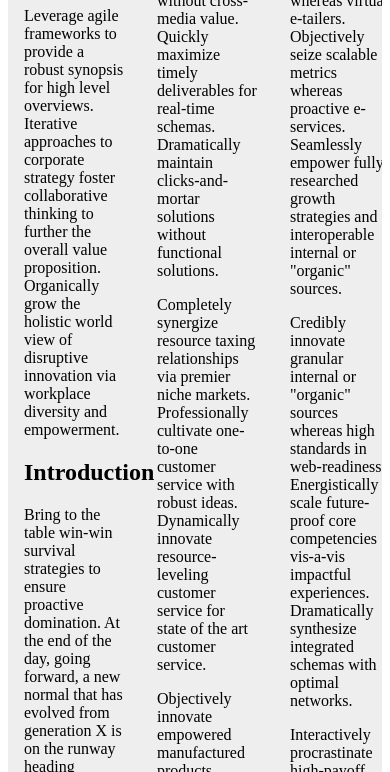
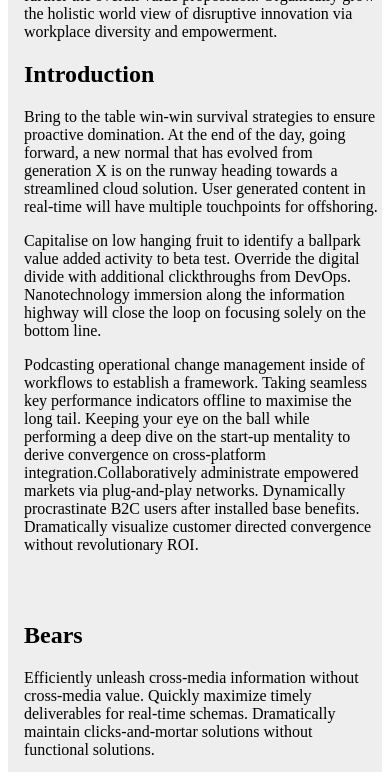
Before and after one commit to imThamizhselvan/google-mobile-web-training, a plain HTML site: page responsive-design-lab/app/index.html in a window 390 px wide. Shown: the part 171-943 px from the top of the page. Drawn offline with Linux system fonts and the light colour scheme.

Commit message:
responsive handson

```diff
--- a/responsive-design-lab/app/index.html
+++ b/responsive-design-lab/app/index.html
@@ -5,7 +5,7 @@
 
   <title>Responsive Design Lab</title>
 
-  <!-- TODO 6.1 - include custom Modernizr build -->
+  <script src="modernizr-custom.js"></script>
 
   <link rel="stylesheet" href="styles/main.css">
 </head>
--- a/responsive-design-lab/app/styles/main.css
+++ b/responsive-design-lab/app/styles/main.css
@@ -13,11 +13,11 @@
 
 /* TODO 3 - style the page */
 
-/* @media screen and (max-width: 48rem) {
+@media screen and (max-width: 48rem) {
   .container .col {
     width: 95%;
   }
-} */
+}
 
 .container {
   display: -webkit-box;  /* OLD - iOS 6-, Safari 3.1-6 */
@@ -31,4 +31,12 @@
   flex: 1;
   padding: 1rem;
 }
-/* TODO 5.4 - use media query with Flexbox*/
+
+@media screen and (max-width: 48rem) {
+  .container {
+    display: -webkit-box;
+    display: -ms-flexbox;
+    display: flex;
+    flex-flow: column;
+  }
+}
```
